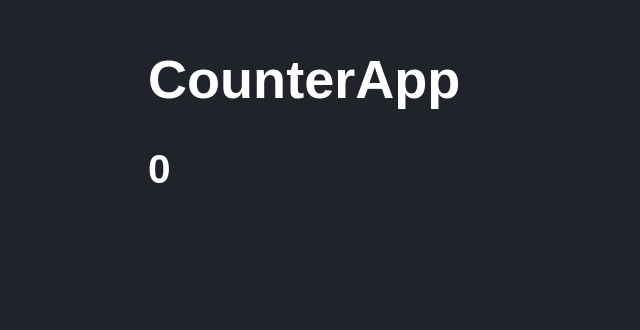
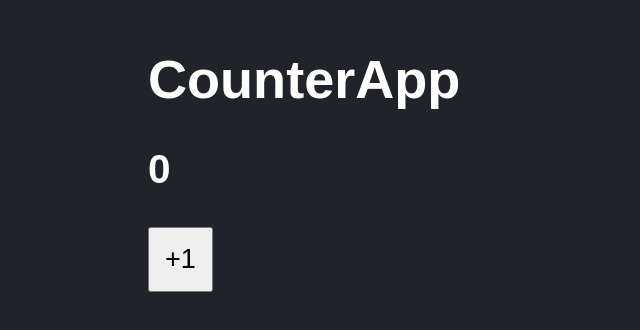
Before and after one commit to AAGuedes/react-primeros-pasos, a React (Vite) app: page / in a window 1280 px wide. Shown: the part 136-466 px from the top of the page, without its empty margins (0-640 px from the left). Built offline with nearby package versions, Linux system fonts and the light colour scheme.

Commit message:
Evento click (Eventos en general

```diff
--- a/src/CounterApp.jsx
+++ b/src/CounterApp.jsx
@@ -2,11 +2,20 @@ import PropTypes from "prop-types";
 
 
 
+const handleAdd = () => {
+    console.log('+1')
+}
+
 export const CounterApp = ({ value }) => {
+
+
     return (
         <>
             <h1>CounterApp</h1>
             <h2>{value}</h2>
+            <button onClick={handleAdd}>
+                +1
+            </button>
         </>
     );
 }
--- a/src/styles.css
+++ b/src/styles.css
@@ -5,3 +5,8 @@ html, body {
     font-size: 1.3rem;
     padding: 70px;
 }
+
+button {
+    padding: 15px;
+    font-size: 1.3rem;
+}
```
